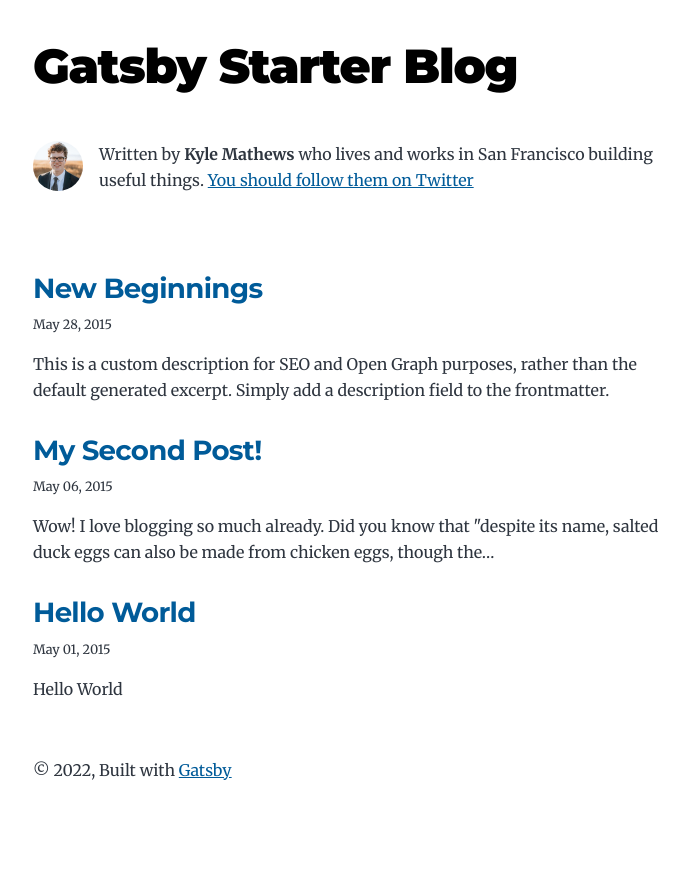
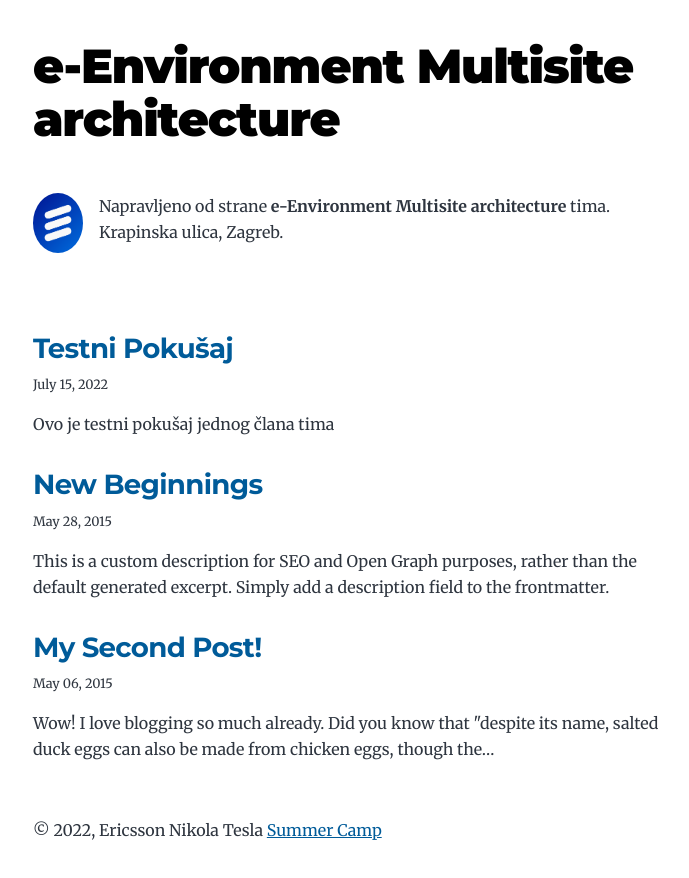
Before and after one commit to project-multisite/gatsby-starter-blog, a Gatsby site: page / in a window 1280 px wide. Shown: the whole page, without its empty margins (291-980 px from the left). Before the commit the page ends 846 px from the top, so only its background shows below. Built offline with nearby package versions, Linux system fonts and the light colour scheme; Gatsby itself is replaced by a stand-in of ours.

Commit message:
Završetak

```diff
--- a/content/blog/hello-world/index.md
+++ b/content/blog/hello-world/index.md
@@ -1,7 +1,7 @@
 ---
-title: Hello World
-date: "2015-05-01T22:12:03.284Z"
-description: "Hello World"
+title: Testni Pokušaj
+date: "2022-07-15T09:07:03.284Z"
+description: "Ovo je testni pokušaj jednog člana tima"
 ---
 
 This is my first post on my new fake blog! How exciting!
--- a/gatsby-config.js
+++ b/gatsby-config.js
@@ -1,14 +1,14 @@
 module.exports = {
   siteMetadata: {
-    title: `Gatsby Starter Blog`,
+    title: `e-Environment Multisite  architecture`,
     author: {
-      name: `Kyle Mathews`,
-      summary: `who lives and works in San Francisco building useful things.`,
+      name: `e-Environment Multisite architecture`,
+      summary: `Krapinska ulica, Zagreb.`,
     },
-    description: `A starter blog demonstrating what Gatsby can do.`,
-    siteUrl: `https://gatsbystarterblogsource.gatsbyjs.io/`,
+    description: `Testni blog.`,
+    siteUrl: `https://www.ericsson.hr/summer-camp`,
     social: {
-      twitter: `kylemathews`,
+      twitter: `e-Environment Multisite architecture`,
     },
   },
   plugins: [
@@ -128,5 +128,12 @@ module.exports = {
     // this (optional) plugin enables Progressive Web App + Offline functionality
     // To learn more, visit: https://gatsby.dev/offline
     // `gatsby-plugin-offline`,
+    {
+      resolve: 'gatsby-plugin-manifest',
+      options: {
+        name: 'Ericsson Nikola Tesla',
+        icon: 'src/images/Ericsson-nikola-tesla.png'
+      }
+    }
   ],
 }
--- a/package.json
+++ b/package.json
@@ -12,8 +12,8 @@
     "gatsby-plugin-feed": "^4.18.0",
     "gatsby-plugin-gatsby-cloud": "^4.18.0",
     "gatsby-plugin-google-analytics": "^4.18.0",
-    "gatsby-plugin-image": "^2.18.0",
-    "gatsby-plugin-manifest": "^4.18.0",
+    "gatsby-plugin-image": "^2.18.1",
+    "gatsby-plugin-manifest": "^4.18.1",
     "gatsby-plugin-offline": "^5.18.0",
     "gatsby-plugin-react-helmet": "^5.18.0",
     "gatsby-plugin-sharp": "^4.18.0",
--- a/src/components/bio.js
+++ b/src/components/bio.js
@@ -36,19 +36,19 @@ const Bio = () => {
         className="bio-avatar"
         layout="fixed"
         formats={["auto", "webp", "avif"]}
-        src="../images/profile-pic.png"
-        width={50}
-        height={50}
+        src="../images/ENT.png"
+        width={60}
+        height={60}
         quality={95}
         alt="Profile picture"
       />
       {author?.name && (
         <p>
-          Written by <strong>{author.name}</strong> {author?.summary || null}
+          Napravljeno od strane <strong>{author.name}</strong> tima. {author?.summary || null}
           {` `}
-          <a href={`https://twitter.com/${social?.twitter || ``}`}>
+          {/*<a href={`https://twitter.com/${social?.twitter || ``}`}>
             You should follow them on Twitter
-          </a>
+          </a>*/}
         </p>
       )}
     </div>
--- a/src/components/layout.js
+++ b/src/components/layout.js
@@ -25,9 +25,9 @@ const Layout = ({ location, title, children }) => {
       <header className="global-header">{header}</header>
       <main>{children}</main>
       <footer>
-        © {new Date().getFullYear()}, Built with
+        © {new Date().getFullYear()}, Ericsson Nikola Tesla
         {` `}
-        <a href="https://www.gatsbyjs.com">Gatsby</a>
+        <a href="https://www.ericsson.hr/summer-camp">Summer Camp</a>
       </footer>
     </div>
   )
--- a/src/pages/404.js
+++ b/src/pages/404.js
@@ -11,7 +11,7 @@ const NotFoundPage = ({ data, location }) => {
     <Layout location={location} title={siteTitle}>
       <Seo title="404: Not Found" />
       <h1>404: Not Found</h1>
-      <p>You just hit a route that doesn&#39;t exist... the sadness.</p>
+      <p>Ova stranica ne postoji</p>
     </Layout>
   )
 }
--- a/src/pages/index.js
+++ b/src/pages/index.js
@@ -15,9 +15,10 @@ const BlogIndex = ({ data, location }) => {
         <Seo title="All posts" />
         <Bio />
         <p>
-          No blog posts found. Add markdown posts to "content/blog" (or the
+          Ne postoji blog!
+          {/*No blog posts found. Add markdown posts to "content/blog" (or the
           directory you specified for the "gatsby-source-filesystem" plugin in
-          gatsby-config.js).
+          gatsby-config.js).*/}
         </p>
       </Layout>
     )
```
Also changed, not shown: src/images/ENT.png (added), src/images/Ericsson-nikola-tesla.png (added), 1 other file.
